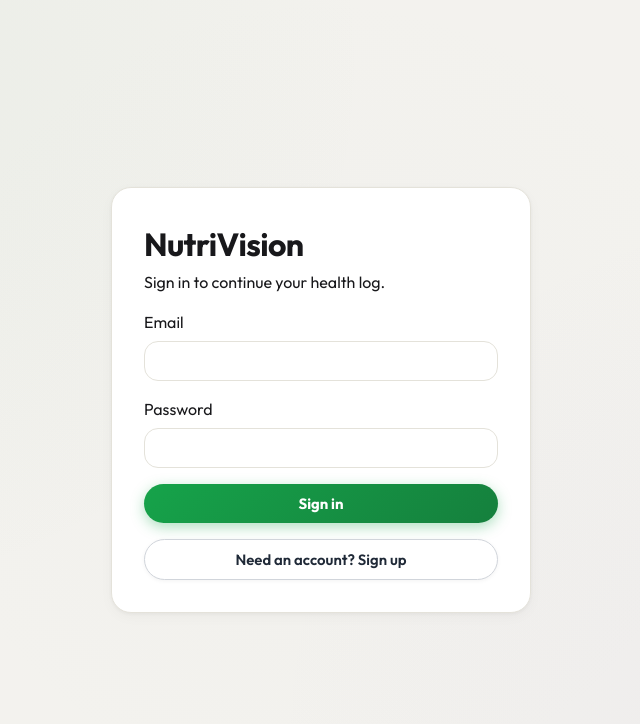
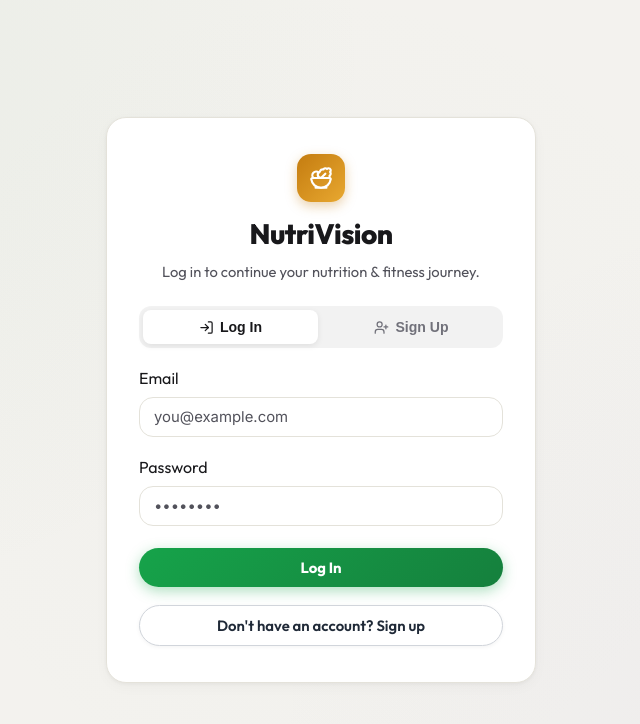
Before and after one commit to JOd24ash/MP3_NutriVision-Complete-fitness-and-Diet-coach, a React (Vite) app in the folder frontend/: page / in a window 1280 px wide. Shown: the top 724 px of the page, without its empty margins (319-959 px from the left). Built offline with nearby package versions, Linux system fonts and the light colour scheme; no server answers.

Commit message:
feat: add frontend core authentication, chat, layout, and styling components

```diff
--- a/frontend/src/App.jsx
+++ b/frontend/src/App.jsx
@@ -15,7 +15,7 @@ import { Sparkles } from 'lucide-react';
 import { AuthScreen } from './components/auth/AuthScreen';
 
 export const App = () => {
-  const { activeTab, setIsChatOpen, user, isBackendOnline } = useApp();
+  const { activeTab, setIsChatOpen, user } = useApp();
 
   if (!user) return <AuthScreen />;
 
@@ -26,7 +26,6 @@ export const App = () => {
 
       {/* Right Column: topbar + content */}
       <div className="app-body">
-        {!isBackendOnline && <div role="status" style={{ padding: '10px 16px', background: '#fef3c7', color: '#92400e', textAlign: 'center' }}>Demo mode (backend offline). Sign in is unavailable until the API is running.</div>}
         {/* Top Header Bar */}
         <Navbar />
 
@@ -48,15 +47,6 @@ export const App = () => {
               <span className="footer-name">NutriVision AI</span>
               <span className="footer-sep">•</span>
               <span className="footer-tagline">Nutrition estimates only — not medical advice.</span>
-            </div>
-            <div className="footer-tech">
-              <span>FastAPI</span>
-              <span className="footer-dot" />
-              <span>React 19</span>
-              <span className="footer-dot" />
-              <span>ChromaDB</span>
-              <span className="footer-dot" />
-              <span>Whisper</span>
             </div>
           </div>
         </footer>
--- a/frontend/src/components/auth/AuthScreen.jsx
+++ b/frontend/src/components/auth/AuthScreen.jsx
@@ -1,5 +1,6 @@
 import React, { useState } from 'react';
 import { useApp } from '../../context/AppContext';
+import { Salad, LogIn, UserPlus } from 'lucide-react';
 
 export const AuthScreen = () => {
   const { authenticate } = useApp();
@@ -12,21 +13,151 @@ export const AuthScreen = () => {
 
   const submit = async (event) => {
     event.preventDefault();
-    setLoading(true); setError('');
-    try { await authenticate(mode, { name, email, password }); }
-    catch (err) { setError(err.message); }
-    finally { setLoading(false); }
+    setLoading(true);
+    setError('');
+    try {
+      await authenticate(mode, { name, email, password });
+    } catch (err) {
+      setError(err.message);
+    } finally {
+      setLoading(false);
+    }
   };
 
-  return <main className="app-shell" style={{ display: 'grid', placeItems: 'center', minHeight: '100vh', padding: 24 }}>
-    <form onSubmit={submit} className="glass-panel" style={{ width: '100%', maxWidth: 420, padding: 32, display: 'grid', gap: 16 }}>
-      <div><h1>NutriVision</h1><p>{mode === 'login' ? 'Sign in to continue your health log.' : 'Create your NutriVision account.'}</p></div>
-      {mode === 'signup' && <label className="input-group">Name<input className="text-input" value={name} onChange={e => setName(e.target.value)} required /></label>}
-      <label className="input-group">Email<input className="text-input" type="email" value={email} onChange={e => setEmail(e.target.value)} required /></label>
-      <label className="input-group">Password<input className="text-input" type="password" value={password} onChange={e => setPassword(e.target.value)} minLength="8" required /></label>
-      {error && <p role="alert" style={{ color: 'var(--rose-400)' }}>{error}</p>}
-      <button className="btn btn-primary" disabled={loading}>{loading ? 'Please wait…' : mode === 'login' ? 'Sign in' : 'Create account'}</button>
-      <button type="button" className="btn btn-secondary" onClick={() => setMode(mode === 'login' ? 'signup' : 'login')}>{mode === 'login' ? 'Need an account? Sign up' : 'Already have an account? Sign in'}</button>
-    </form>
-  </main>;
+  return (
+    <main className="app-shell" style={{ display: 'grid', placeItems: 'center', minHeight: '100vh', padding: 24 }}>
+      <form onSubmit={submit} className="glass-panel" style={{ width: '100%', maxWidth: 430, padding: '36px 32px', display: 'grid', gap: 18, borderRadius: 20 }}>
+        {/* Brand header */}
+        <div style={{ textAlign: 'center', marginBottom: 4 }}>
+          <div style={{
+            display: 'inline-flex',
+            alignItems: 'center',
+            justifyContent: 'center',
+            width: 48,
+            height: 48,
+            borderRadius: '14px',
+            background: 'linear-gradient(135deg, #c47c10 0%, #e8a830 100%)',
+            color: '#fff',
+            marginBottom: 10,
+            boxShadow: '0 4px 12px rgba(196, 124, 16, 0.35)'
+          }}>
+            <Salad size={26} />
+          </div>
+          <h1 style={{ margin: 0, fontSize: '1.75rem', fontWeight: 800 }}>NutriVision</h1>
+          <p style={{ margin: '6px 0 0', color: 'var(--text-muted, #71717a)', fontSize: '0.92rem' }}>
+            {mode === 'login' ? 'Log in to continue your nutrition & fitness journey.' : 'Create an account to start tracking meals.'}
+          </p>
+        </div>
+
+        {/* Tab switch between Log In and Sign Up */}
+        <div style={{
+          display: 'grid',
+          gridTemplateColumns: '1fr 1fr',
+          gap: 6,
+          background: 'rgba(0, 0, 0, 0.05)',
+          padding: 4,
+          borderRadius: 12
+        }}>
+          <button
+            type="button"
+            onClick={() => { setMode('login'); setError(''); }}
+            style={{
+              display: 'flex',
+              alignItems: 'center',
+              justifyContent: 'center',
+              gap: 6,
+              padding: '9px 12px',
+              border: 'none',
+              borderRadius: 8,
+              fontWeight: 600,
+              fontSize: '0.88rem',
+              cursor: 'pointer',
+              background: mode === 'login' ? '#ffffff' : 'transparent',
+              color: mode === 'login' ? '#18181b' : '#71717a',
+              boxShadow: mode === 'login' ? '0 2px 6px rgba(0,0,0,0.08)' : 'none',
+              transition: 'all 0.15s ease'
+            }}
+          >
+            <LogIn size={15} />
+            <span>Log In</span>
+          </button>
+          <button
+            type="button"
+            onClick={() => { setMode('signup'); setError(''); }}
+            style={{
+              display: 'flex',
+              alignItems: 'center',
+              justifyContent: 'center',
+              gap: 6,
+              padding: '9px 12px',
+              border: 'none',
+              borderRadius: 8,
+              fontWeight: 600,
+              fontSize: '0.88rem',
+              cursor: 'pointer',
+              background: mode === 'signup' ? '#ffffff' : 'transparent',
+              color: mode === 'signup' ? '#18181b' : '#71717a',
+              boxShadow: mode === 'signup' ? '0 2px 6px rgba(0,0,0,0.08)' : 'none',
+              transition: 'all 0.15s ease'
+            }}
+          >
+            <UserPlus size={15} />
+            <span>Sign Up</span>
+          </button>
+        </div>
+
+        {mode === 'signup' && (
+          <label className="input-group">
+            Name
+            <input
+              className="text-input"
+              value={name}
+              onChange={e => setName(e.target.value)}
+              placeholder="e.g. Yash"
+              required
+            />
+          </label>
+        )}
+
+        <label className="input-group">
+          Email
+          <input
+            className="text-input"
+            type="email"
+            value={email}
+            onChange={e => setEmail(e.target.value)}
+            placeholder="you@example.com"
+            required
+          />
+        </label>
+
+        <label className="input-group">
+          Password
+          <input
+            className="text-input"
+            type="password"
+            value={password}
+            onChange={e => setPassword(e.target.value)}
+            placeholder="••••••••"
+            minLength="8"
+            required
+          />
+        </label>
+
+        {error && <p role="alert" style={{ color: 'var(--rose-400)', margin: '2px 0 0', fontSize: '0.88rem' }}>{error}</p>}
+
+        <button className="btn btn-primary" disabled={loading} style={{ marginTop: 4 }}>
+          {loading ? 'Please wait…' : mode === 'login' ? 'Log In' : 'Sign Up'}
+        </button>
+
+        <button
+          type="button"
+          className="btn btn-secondary"
+          onClick={() => { setMode(mode === 'login' ? 'signup' : 'login'); setError(''); }}
+        >
+          {mode === 'login' ? "Don't have an account? Sign up" : 'Already have an account? Log in'}
+        </button>
+      </form>
+    </main>
+  );
 };
--- a/frontend/src/components/chat/ChatDrawer.jsx
+++ b/frontend/src/components/chat/ChatDrawer.jsx
@@ -68,7 +68,7 @@ export const ChatDrawer = () => {
         ...prev,
         {
           role: 'assistant',
-          text: "I encountered an error querying the guidelines. Please ensure the backend ChromaDB service is initialized.",
+          text: "I encountered an error retrieving nutrition guidelines. Please try again shortly.",
           sources: [],
           guardrail_flags: []
         }
--- a/frontend/src/components/layout/Navbar.jsx
+++ b/frontend/src/components/layout/Navbar.jsx
@@ -7,8 +7,7 @@ import {
   History,
   Activity,
   Sparkles,
-  Wifi,
-  WifiOff,
+  LogOut,
   Bell
 } from 'lucide-react';
 
@@ -21,7 +20,7 @@ const pageTitles = {
 };
 
 export const Navbar = () => {
-  const { activeTab, isBackendOnline, setIsChatOpen, user } = useApp();
+  const { activeTab, setIsChatOpen, user, logout } = useApp();
 
   const page = pageTitles[activeTab] || pageTitles.dashboard;
   const PageIcon = page.icon;
@@ -47,17 +46,6 @@ export const Navbar = () => {
         {/* Date */}
         <div className="topbar-date">{timeStr}</div>
 
-        {/* Backend Status */}
-        <div
-          className={`topbar-status-pill ${isBackendOnline ? 'status-online' : 'status-demo'}`}
-          title={isBackendOnline
-            ? 'Connected to live FastAPI backend on :8000'
-            : 'Demo mode (backend offline)'}
-        >
-          {isBackendOnline ? <Wifi size={13} /> : <WifiOff size={13} />}
-          <span>{isBackendOnline ? 'FastAPI Live' : 'Backend offline'}</span>
-        </div>
-
         {/* AI Coach Button */}
         <button
           className="btn btn-ai btn-sm topbar-ai-btn"
@@ -66,6 +54,19 @@ export const Navbar = () => {
           <Sparkles size={15} />
           <span>AI Coach</span>
         </button>
+
+        {/* Logout Button */}
+        {user && (
+          <button
+            className="btn btn-secondary btn-sm"
+            onClick={logout}
+            title="Log out"
+            style={{ display: 'inline-flex', alignItems: 'center', gap: '6px' }}
+          >
+            <LogOut size={15} />
+            <span>Log out</span>
+          </button>
+        )}
       </div>
     </header>
   );
--- a/frontend/src/index.css
+++ b/frontend/src/index.css
@@ -504,6 +504,37 @@ h1, h2, h3, h4, h5, h6 {
   flex-shrink: 0;
   color: var(--text-sidebar-muted);
   opacity: 0.7;
+}
+
+.sidebar-logout-btn {
+  display: flex;
+  align-items: center;
+  gap: 10px;
+  width: 100%;
+  margin-top: 8px;
+  padding: 8px 10px;
+  border-radius: var(--radius-md);
+  background: transparent;
+  border: 1px solid rgba(239, 68, 68, 0.25);
+  color: #f87171;
+  font-family: var(--font-display);
+  font-size: 0.82rem;
+  font-weight: 500;
+  cursor: pointer;
+  transition: var(--transition);
+  white-space: nowrap;
+  overflow: hidden;
+}
+
+.sidebar-logout-btn:hover {
+  background: rgba(239, 68, 68, 0.12);
+  border-color: rgba(239, 68, 68, 0.45);
+  color: #ef4444;
+}
+
+.sidebar-collapsed .sidebar-logout-btn {
+  justify-content: center;
+  padding: 8px;
 }
 
 /* ═══════════════════════════════════════════════════
```
Also changed, not shown: frontend/src/components/layout/Sidebar.jsx (+15 -16 lines).
